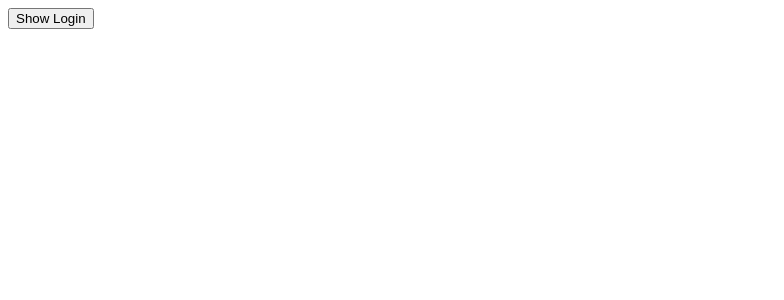
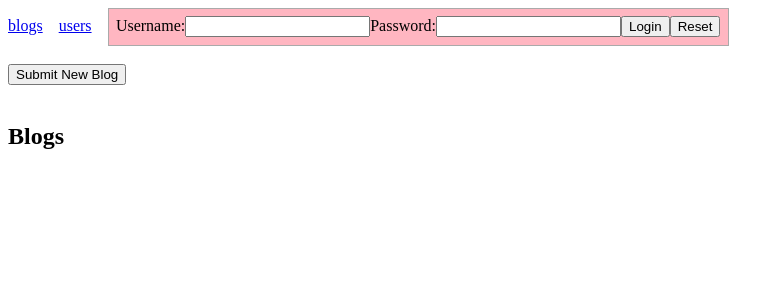
Before and after one commit to mvuoti/kurssi19osa7, a React (Create React App) app in the folder extended_bloglist/: page /blogs in a window 1280 px wide. Shown: the top 300 px of the page, without its empty margins (0-784 px from the left). Built offline with nearby package versions, Linux system fonts and the light colour scheme.

Commit message:
7.10 navigointi

```diff
--- a/extended_bloglist/src/App.js
+++ b/extended_bloglist/src/App.js
@@ -1,6 +1,6 @@
 // eslint-disable-next-line no-unused-vars
 import React from 'react';
-import {BrowserRouter as Router, Route} from 'react-router-dom';
+import {BrowserRouter as Router, Route, Redirect} from 'react-router-dom';
 import {connect} from 'react-redux';
 import './App.css';
 import {setNotificationAction, clearNotificationAction}
@@ -8,7 +8,8 @@ import {setNotificationAction, clearNotificationAction}
 import {setBlogsAction, clearBlogsAction} from './reducers/blogs_reducer';
 import {setUserAction, clearUserAction} from './reducers/user_reducer';
 import {useState, useEffect, createRef} from 'react';
-import Login from './components/login.js';
+// import Login from './components/login.js';
+import Navigator from './components/navigator';
 // import Blog from './components/Blog.js';
 import BlogList from './components/blog_list';
 import BlogPage from './components/blog_page';
@@ -35,7 +36,6 @@ function App({
 
   // ref for managing togglable blog form visibility
   const blogFormRef = createRef(null);
-  const loginFormRef = createRef(null);
 
   // local storage of login session
   const doSaveSessionToLocalStorage = (sessionData) => {
@@ -133,15 +133,14 @@ function App({
 
   useEffect(() => {
     doRestoreSessionFromLocalStorage();
-  }, [doRestoreSessionFromLocalStorage]);
+  }, []);
 
   return (
     <div className="App">
       <Router>
         <Notification text={notificationText} isError={notificationIsError} />
-        <Togglable buttonTextWhenClosed='Show Login'
-          buttonTextWhenOpen='Hide Login' ref={loginFormRef}>
-          <Login
+        <Navigator
+          loggedInUserName = {!!user ? user.name : undefined}
           loggedInUser={!!user ? user.username : undefined}
           usernameField={usernameField}
           passwordField={passwordField}
@@ -150,9 +149,9 @@ function App({
           doLogin={onDoLogin}
           doLogout={onDoLogout}
         />
-        </Togglable>
         <br />
-        <Route exact path="/">
+        <Redirect from="/" to="/blogs" />
+        <Route exact path="/blogs">
           {user !== undefined ?
             <Togglable
               ref={blogFormRef} G
--- a/extended_bloglist/src/components/blog_list.js
+++ b/extended_bloglist/src/components/blog_list.js
@@ -7,7 +7,7 @@ const blogToListItem = (b) => {
   const author = b.author;
   const url = `/blogs/${b.id}`;
   const link = <Link to={url}>{title}</Link>;
-  return <p>{link} -- {author}</p>;
+  return <p key={b.id}>{link} -- {author}</p>;
 };
 
 const BlogList = ({blogs}) => {
--- a/extended_bloglist/src/components/login.js
+++ b/extended_bloglist/src/components/login.js
@@ -14,10 +14,10 @@ const Login = ({
     <div>
       <label htmlFor="usernameInput">Username:</label>
       <input id="usernameInput" {...usernameField} />
-      <br/>
+
       <label htmlFor ="passwordInput">Password:</label>
       <input id="passwordInput" {...passwordField} />
-      <br/>
+
       <input type="button" onClick={doLogin} value="Login" />
       <input type="button" onClick={resetFields} value="Reset" />
     </div>
--- /dev/null
+++ b/extended_bloglist/src/components/navigator.js
@@ -0,0 +1,36 @@
+import React from 'react';
+import {connect} from 'react-redux';
+import {Link} from 'react-router-dom';
+import Login from './login';
+
+const inlineBlockStyle = {'display': 'inline-block'};
+const spacerStyle = {'width': '1em', ...inlineBlockStyle};
+const spacer = <div style={spacerStyle}></div>;
+
+const Navigator = (props) => {
+  const login = <Login {...props} />;
+  const logout =
+    <div style={inlineBlockStyle}>
+      Logged in as {props.loggedInUserName}
+      {spacer}
+      <button onClick={props.doLogout}>logout</button>
+    </div>;
+  return (
+    <div>
+      <Link to="/blogs">blogs</Link>
+      {spacer}
+      <Link to="/users">users</Link>
+      {spacer}
+      {props.user ? logout : login}
+    </div>
+  );
+};
+
+
+const mapStateToProps = (state) => {
+  return {
+    user: state.user,
+  };
+};
+
+export default connect(mapStateToProps)(Navigator);
--- a/extended_bloglist/src/components/user_info.js
+++ b/extended_bloglist/src/components/user_info.js
@@ -2,10 +2,9 @@ import React from 'react';
 import {connect} from 'react-redux';
 
 
-const getBlogTitlesForUser = (userId, blogs) => {
+const getBlogsForUser = (userId, blogs) => {
   const blogsByUser = blogs.filter((b) => b.user.id === userId);
-  const titles = blogsByUser.map((b) => b.title);
-  return titles;
+  return blogsByUser;
 };
 
 
@@ -25,13 +24,18 @@ const UserInfo = ({userId, blogs}) => {
     return <div>haetaan tietoja...</div>;
   }
   const userName = getUserNameFromBlogList(userId, blogs);
-  const blogTitles = getBlogTitlesForUser(userId, blogs);
+  const blogsForUser = getBlogsForUser(userId, blogs);
 
   const title = <h2>{userName}</h2>;
   const subtitle = <h3>added blogs</h3>;
-  const blogTitleList = blogTitles.sort().map(
-      (title) => <li><em>{title}</em></li>
-  );
+  const blogTitleCompare = (blogA, blogB) => {
+    const blogAComesFirst =
+      blogA.title.toLowerCase() < blogB.title.toLowerCase();
+    return blogAComesFirst ? -1 : 0;
+  };
+  const blogTitleList = blogsForUser
+      .sort(blogTitleCompare)
+      .map((b) => <li key={b.id}><em>{b.title}</em></li>);
   return <div>{title}{subtitle}{blogTitleList}</div>;
 };
 
--- a/extended_bloglist/src/components/users.js
+++ b/extended_bloglist/src/components/users.js
@@ -28,7 +28,7 @@ const Users = ({blogs}) => {
     const id = userDetails[name].id;
     const url = `/users/${id}`;
     const nameAsLink = <Link to={url}>{name}</Link>;
-    return <tr><td>{nameAsLink}</td><td>{count}</td></tr>;
+    return <tr key={id}><td>{nameAsLink}</td><td>{count}</td></tr>;
   };
   const tableRows = users.sort().map(makeUserRow);
 
```
Lines whose indentation alone changed are shown as unchanged.
